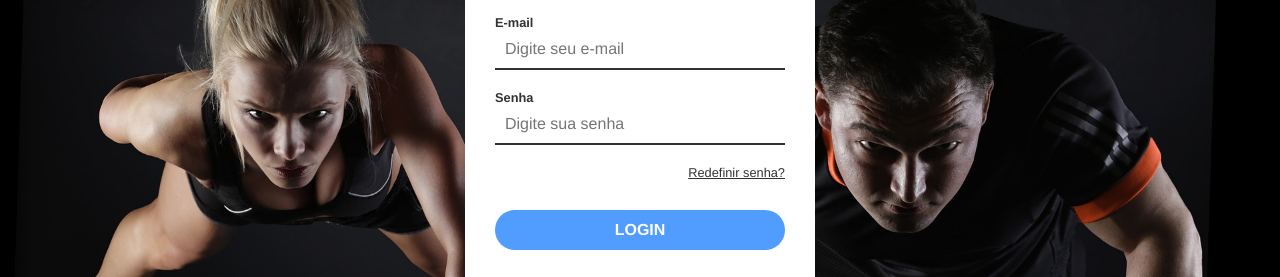
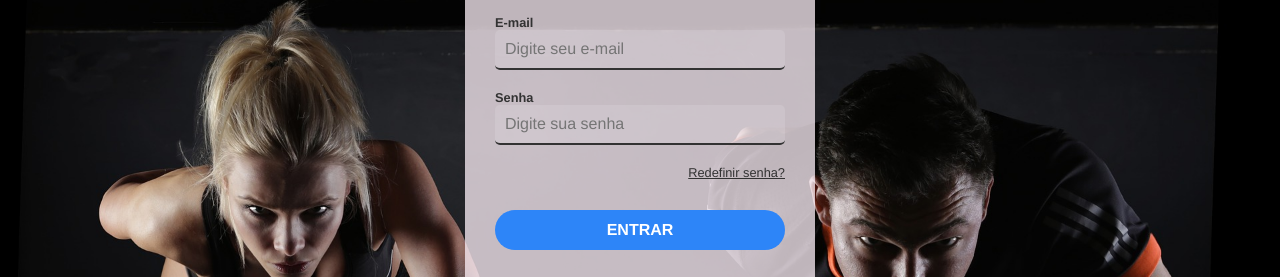
Before and after one commit to Ricardo-SS/Tela-de-login-web, a plain HTML site: page index.html in a window 1280 px wide. Shown: the part 152-429 px from the top of the page. Drawn offline with Linux system fonts and the light colour scheme.

Commit message:
adicionado tranparencia no card

```diff
--- a/css/styles.css
+++ b/css/styles.css
@@ -19,11 +19,13 @@ body {
     background-size: 100% 100%;
     */
 
-    background: url(../img/background2.jpeg) no-repeat center center;
+    background: url(../img/background2.jpeg) center center;
     -webkit-background-size: cover;
     -moz-background-size: cover;
     -o-background-size: cover;
     background-size: cover;
+    background-repeat: no-repeat;
+    background-attachment: fixed;
 
 }
 
@@ -36,21 +38,33 @@ a, label {
 }
 
 a:hover {       /* Cor dos links ao passar o mause */
-    color: #1a93da;
+    color: #08558b;
 }
 
 /* container login */
 
+#container {    /*criado div para o card de login */
+    display: flex;
+    justify-content: center;
+    width: 100%;
+    margin-top: 10vh;   /*define margem superior baseado na tela */
+}
+
 #login-container {
-    background-color: #fff;
+    background-color: #fceef6c2;
     width: 350px;
     height: 528px;
+    /*
     margin-left: auto;
     margin-right: auto;
+    */
     padding: 20px 30px;
+    /*
     margin-top: 10vh;
-    border-radius: 10px;
+    */
+    border-radius: 12px;    /* Suavisa os cantos do card */
     text-align: center;
+    box-shadow: 3px 3px 1px 0px 00000070;   /* Cria uma sobra no card */
 }
 
 /* formulario */
@@ -71,6 +85,8 @@ label {
 }
 
 input {
+    background-color: #ffffff20;    /* Cor de fundo do iput e opacidade */
+    border-radius: 5px;
     border-bottom: 2px solid #323232;
     padding: 10px;
     font-size: 1rem;
@@ -86,6 +102,8 @@ input:focus {
     display: block;
 }
 
+/* Botao de login */
+
 input[type="submit"] {
     text-align: center;
     text-transform: uppercase;
@@ -94,13 +112,13 @@ input[type="submit"] {
     height: 40px;
     border-radius: 20px;
     margin-top: 30px;
-    color: #fff;
-    background-color: #519cff;
+    color: #ffffff;
+    background-color: #2d85f8;
     cursor: pointer;
 }
 
 input[type="submit"]:hover {
-    background-color: #9900ffbb;
+    background-color: #ff5100ea;
     transition: .5s;
 }
 
--- a/index.html
+++ b/index.html
@@ -1,31 +1,29 @@
 <!DOCTYPE html>
 <html lang="pt-br">
+
 <head>
     <meta charset="UTF-8">
     <!-- <meta http-equiv="X-UA-Compatible" content="IE=edge"> -->
     <meta name="viewport" content="width=device-width, initial-scale=1.0">
-    <title>Login</title>
+    <title>Tela de login</title>
     <link rel="shortcut icon" href="icon/favicon.png">
     <link rel="stylesheet" href="css/styles.css">
 </head>
+
 <body>
+    <div id="container">
         <div id="login-container">
-        <h1>Login</h1>
+            <h1>Acesso</h1>
             <form action>
                 <label for="email">E-mail</label>
                 <input type="email" name="email" id="email" placeholder="Digite seu e-mail" autocomplete="off">
                 <label for="password">Senha</label>
                 <input type="password" name="password" id="password" placeholder="Digite sua senha">
                 <a href="#" id="forgot-pass">Redefinir senha?</a>
-            <input type="submit" value="Login">
+                <input type="submit" value="Entrar">
             </form>
             <div id="social-container">
                 <p>Ou entre com suas redes sociais</p>
-
-            <!--
-            <i class="fa fa-facebook-f"></i>
-            <i class="fa fa-linkedin"></i>
-            -->
 
                 <div id="icones-redes-sociais">
                     <a href="#">
@@ -47,5 +45,6 @@
                 <a href="#">Registrar-se</a>
             </div>
         </div>
+    </div>
 </body>
 </html>
```
Lines whose indentation alone changed are shown as unchanged.
